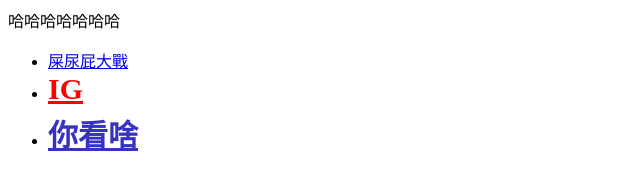
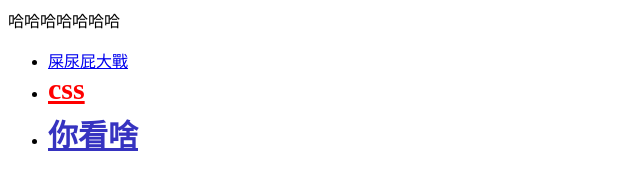
Before and after one commit to jerry108221078/first-test, a plain HTML site: page index.html in a window 1280 px wide. Shown: the full height of the page, 0-640 px from the left. Drawn offline with Linux system fonts and the light colour scheme.

Commit message:
Add files via upload

```diff
--- a/index.html
+++ b/index.html
@@ -13,7 +13,7 @@
                 <a target="_blank" href="https://jerry108221078.github.io/first-test/practicing.html">屎尿屁大戰</a></div>
             </li>
             <li>
-                    <a target="_blank" href="https://jerry108221078.github.io/first-test/css.html" style="font-size:30px;color:red;font-weight:bold">IG</a></div>
+                    <a target="_blank" href="https://jerry108221078.github.io/first-test/css.html" style="font-size:30px;color:red;font-weight:bold">css</a></div>
             </li>
             <li>
                     <div style="margin-top: 5px;font-size:30px;color:rgb(54, 51, 192) ;font-weight:bold"> <u>你看啥</u></div>
```
